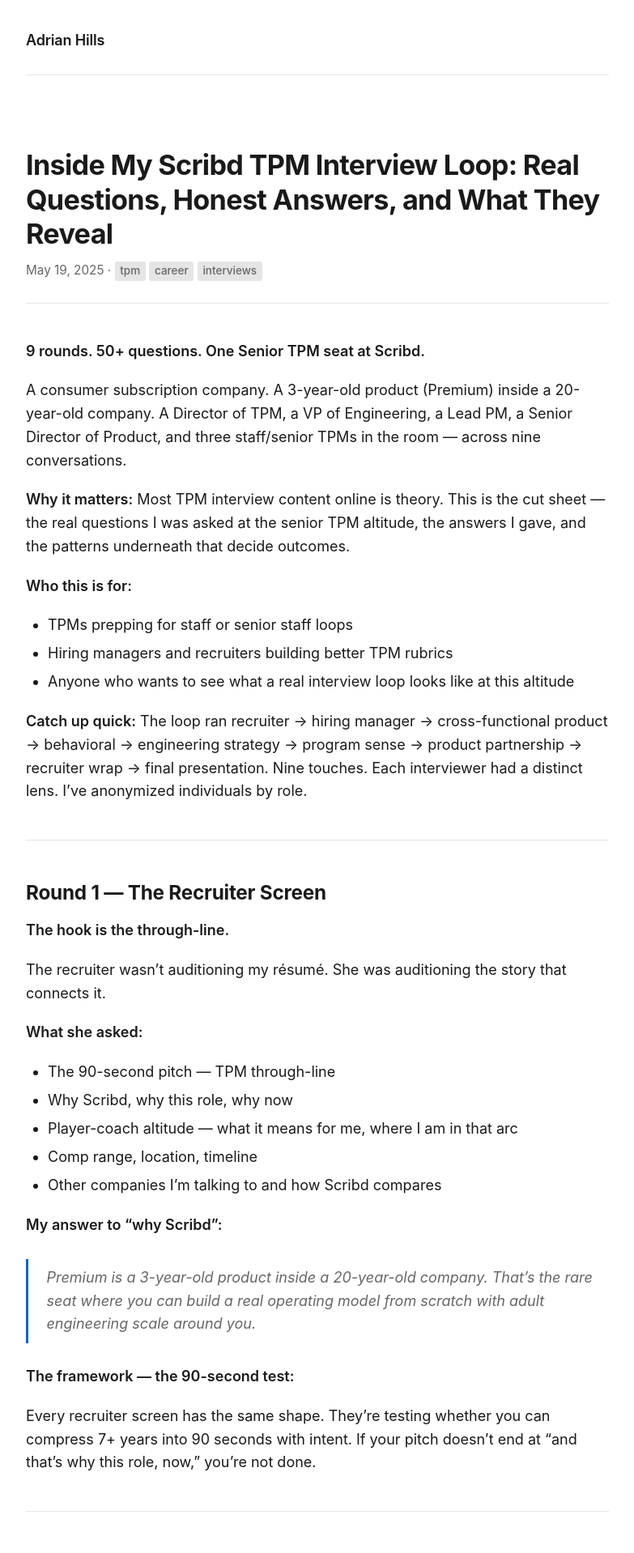
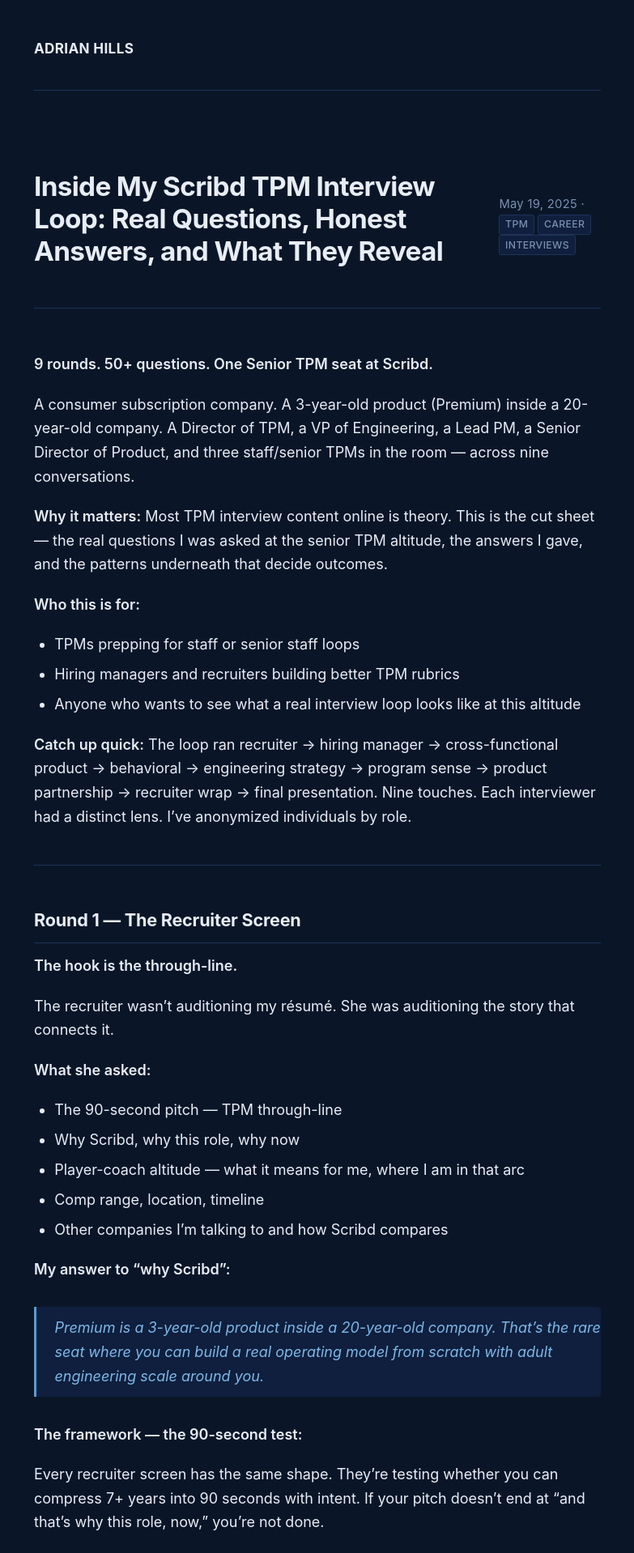
Before and after one commit to adrianhills/adrianhills.github.io, a Jekyll site: the page built from _posts/2025-05-19-scribd-tpm-interview-loop.md, in a window 1280 px wide. Shown: the top 1918 px of the page at 81% size, without its empty margins (248-1031 px from the left). Built offline with Jekyll 4.4.1, drawn with Linux system fonts in a browser that asks for light colours.

Commit message:
Redesign: navy dark theme with minimal typography
Co-Authored-By: Claude Sonnet 4.6 <noreply@anthropic.com>

```diff
--- a/assets/css/main.css
+++ b/assets/css/main.css
@@ -2,13 +2,14 @@
 *, *::before, *::after { box-sizing: border-box; margin: 0; padding: 0; }
 
 :root {
-  --text: #1a1a1a;
-  --muted: #666;
-  --accent: #0066cc;
-  --border: #e5e5e5;
-  --bg: #fff;
-  --max-width: 720px;
-  --font-serif: Georgia, "Times New Roman", serif;
+  --bg:      #0a1628;
+  --surface: #0f1f3d;
+  --border:  #1e3358;
+  --text:    #e8edf5;
+  --muted:   #7a90b0;
+  --accent:  #5b9bd5;
+  --accent-bright: #7db8e8;
+  --max-width: 700px;
   --font-sans: -apple-system, BlinkMacSystemFont, "Segoe UI", Helvetica, Arial, sans-serif;
 }
 
@@ -18,8 +19,9 @@ body {
   font-family: var(--font-sans);
   color: var(--text);
   background: var(--bg);
-  line-height: 1.6;
+  line-height: 1.65;
   padding: 0 1.5rem;
+  min-height: 100vh;
 }
 
 /* Layout */
@@ -29,128 +31,151 @@ header, main, footer {
 }
 
 header {
-  padding: 2rem 0 1.5rem;
+  padding: 2.5rem 0 2rem;
   border-bottom: 1px solid var(--border);
   margin-bottom: 3rem;
+  display: flex;
+  align-items: center;
+  justify-content: space-between;
 }
 
-main { padding-bottom: 4rem; }
+main { padding-bottom: 5rem; }
 
 footer {
   border-top: 1px solid var(--border);
-  padding: 1.5rem 0 2rem;
-  font-size: 0.85rem;
+  padding: 1.5rem 0 2.5rem;
+  font-size: 0.82rem;
   color: var(--muted);
 }
+footer a { color: var(--muted); text-decoration: none; }
+footer a:hover { color: var(--accent-bright); }
 
-/* Nav / site title */
+/* Nav */
 .site-title {
-  font-weight: 600;
-  font-size: 1rem;
+  font-weight: 700;
+  font-size: 0.95rem;
   color: var(--text);
   text-decoration: none;
-  letter-spacing: -0.01em;
+  letter-spacing: 0.02em;
+  text-transform: uppercase;
 }
-.site-title:hover { color: var(--accent); }
+.site-title:hover { color: var(--accent-bright); }
 
 /* Homepage index */
 .page-title {
-  font-size: 1.1rem;
+  font-size: 0.72rem;
   font-weight: 600;
   color: var(--muted);
   margin-bottom: 2rem;
   text-transform: uppercase;
-  letter-spacing: 0.05em;
-  font-size: 0.8rem;
+  letter-spacing: 0.1em;
 }
 
 .post-list { list-style: none; }
 
 .post-list li {
-  padding: 1.5rem 0;
+  padding: 1.6rem 0;
   border-bottom: 1px solid var(--border);
 }
 .post-list li:first-child { border-top: 1px solid var(--border); }
 
 .post-list a {
-  font-size: 1.1rem;
+  font-size: 1.05rem;
   font-weight: 600;
   color: var(--text);
   text-decoration: none;
-  line-height: 1.3;
+  line-height: 1.35;
+  display: block;
+  margin-bottom: 0.3rem;
 }
-.post-list a:hover { color: var(--accent); }
+.post-list a:hover { color: var(--accent-bright); }
 
 .post-list .meta {
-  font-size: 0.82rem;
+  font-size: 0.78rem;
   color: var(--muted);
-  margin-top: 0.3rem;
+  margin-top: 0.25rem;
+  letter-spacing: 0.02em;
 }
 
 .post-list .excerpt {
-  font-size: 0.95rem;
+  font-size: 0.9rem;
   color: var(--muted);
-  margin-top: 0.4rem;
+  margin-top: 0.45rem;
   line-height: 1.5;
 }
 
 /* Tags */
 .tag {
   display: inline-block;
-  font-size: 0.75rem;
-  background: var(--border);
+  font-size: 0.68rem;
+  background: var(--surface);
   color: var(--muted);
-  padding: 0.1em 0.5em;
+  border: 1px solid var(--border);
+  padding: 0.1em 0.55em;
   border-radius: 3px;
   font-weight: 500;
+  letter-spacing: 0.03em;
+  text-transform: uppercase;
 }
 
 /* Post layout */
-.post-header { margin-bottom: 2.5rem; }
+.post-header { margin-bottom: 3rem; }
 
 .post-header h1 {
-  font-size: 1.9rem;
+  font-size: 1.85rem;
   font-weight: 700;
-  line-height: 1.25;
+  line-height: 1.2;
   letter-spacing: -0.02em;
-  margin-bottom: 0.6rem;
+  margin-bottom: 0.75rem;
+  color: var(--text);
 }
 
 .post-meta {
-  font-size: 0.85rem;
+  font-size: 0.82rem;
   color: var(--muted);
+  letter-spacing: 0.02em;
 }
 
 /* Post body typography */
 .post-content h2 {
-  font-size: 1.35rem;
+  font-size: 1.2rem;
   font-weight: 700;
-  margin: 2.5rem 0 0.75rem;
+  color: var(--text);
+  margin: 2.75rem 0 0.75rem;
   letter-spacing: -0.01em;
+  padding-bottom: 0.5rem;
+  border-bottom: 1px solid var(--border);
 }
 
 .post-content h3 {
-  font-size: 1.1rem;
+  font-size: 1rem;
   font-weight: 600;
-  margin: 1.75rem 0 0.5rem;
+  color: var(--accent-bright);
+  margin: 1.75rem 0 0.4rem;
+  text-transform: uppercase;
+  letter-spacing: 0.05em;
+  font-size: 0.8rem;
 }
 
-.post-content p { margin-bottom: 1.1rem; }
+.post-content p { margin-bottom: 1.1rem; color: var(--text); }
 
 .post-content ul, .post-content ol {
-  margin: 0.75rem 0 1.1rem 1.5rem;
+  margin: 0.6rem 0 1.1rem 1.4rem;
 }
-.post-content li { margin-bottom: 0.35rem; }
+.post-content li { margin-bottom: 0.4rem; color: var(--text); }
 
 .post-content blockquote {
   border-left: 3px solid var(--accent);
-  padding: 0.5rem 0 0.5rem 1.25rem;
-  margin: 1.5rem 0;
-  color: var(--muted);
+  padding: 0.6rem 0 0.6rem 1.25rem;
+  margin: 1.75rem 0;
+  background: var(--surface);
+  border-radius: 0 4px 4px 0;
+}
+.post-content blockquote p {
+  margin-bottom: 0;
+  color: var(--accent-bright);
   font-style: italic;
 }
-
-.post-content blockquote p { margin-bottom: 0; }
 
 .post-content hr {
   border: none;
@@ -158,18 +183,19 @@ footer {
   margin: 2.5rem 0;
 }
 
-.post-content strong { font-weight: 600; }
+.post-content strong { font-weight: 600; color: var(--text); }
+.post-content em { font-style: italic; color: var(--muted); }
 
-.post-content em { font-style: italic; }
-
-.post-content a { color: var(--accent); }
+.post-content a { color: var(--accent-bright); text-decoration: none; }
 .post-content a:hover { text-decoration: underline; }
 
 .post-content code {
   font-family: "SF Mono", "Fira Code", monospace;
-  font-size: 0.85em;
-  background: #f5f5f5;
-  padding: 0.1em 0.35em;
+  font-size: 0.83em;
+  background: var(--surface);
+  border: 1px solid var(--border);
+  color: var(--accent-bright);
+  padding: 0.1em 0.4em;
   border-radius: 3px;
 }
 
@@ -179,13 +205,13 @@ footer {
   margin: 3rem auto 0;
   padding-top: 1.5rem;
   border-top: 1px solid var(--border);
-  font-size: 0.9rem;
+  font-size: 0.88rem;
 }
 .post-nav a { color: var(--accent); text-decoration: none; }
-.post-nav a:hover { text-decoration: underline; }
+.post-nav a:hover { color: var(--accent-bright); }
 
 /* Responsive */
 @media (max-width: 600px) {
   html { font-size: 16px; }
-  .post-header h1 { font-size: 1.5rem; }
+  .post-header h1 { font-size: 1.45rem; }
 }
```
